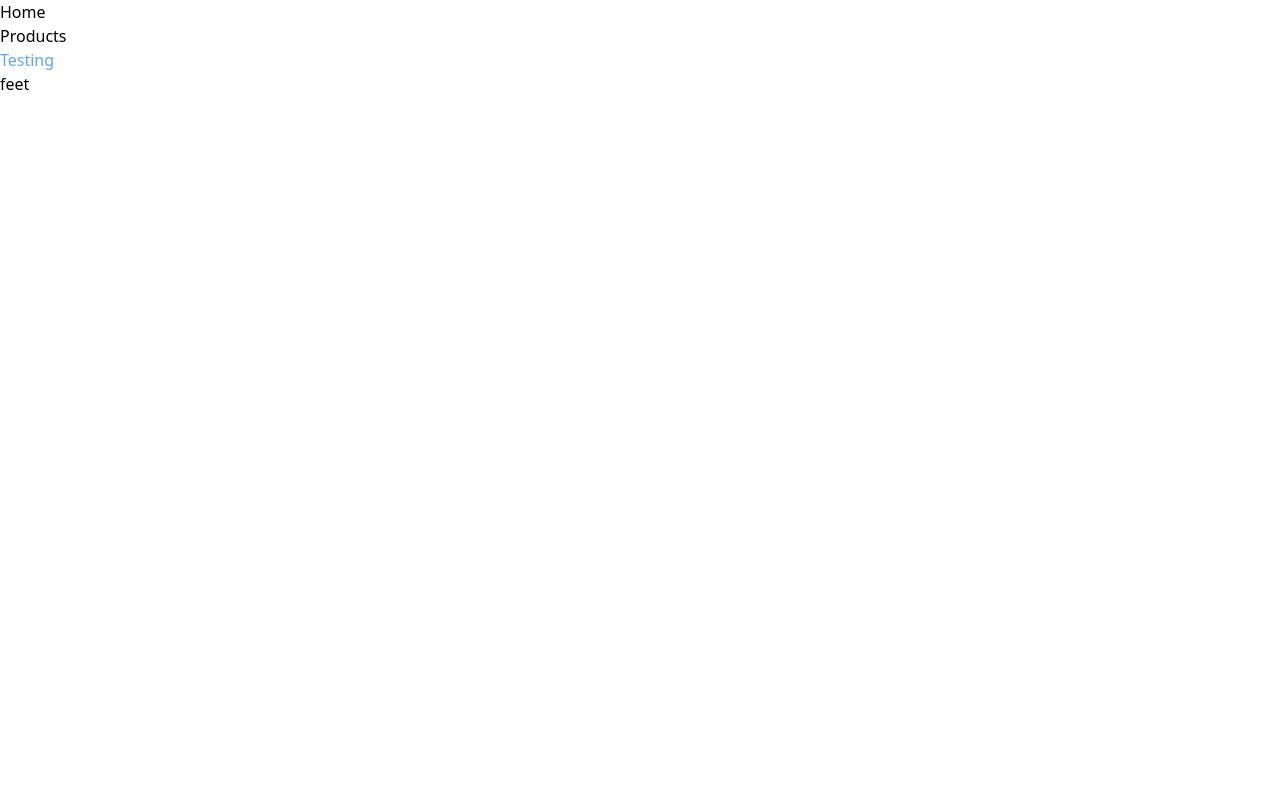
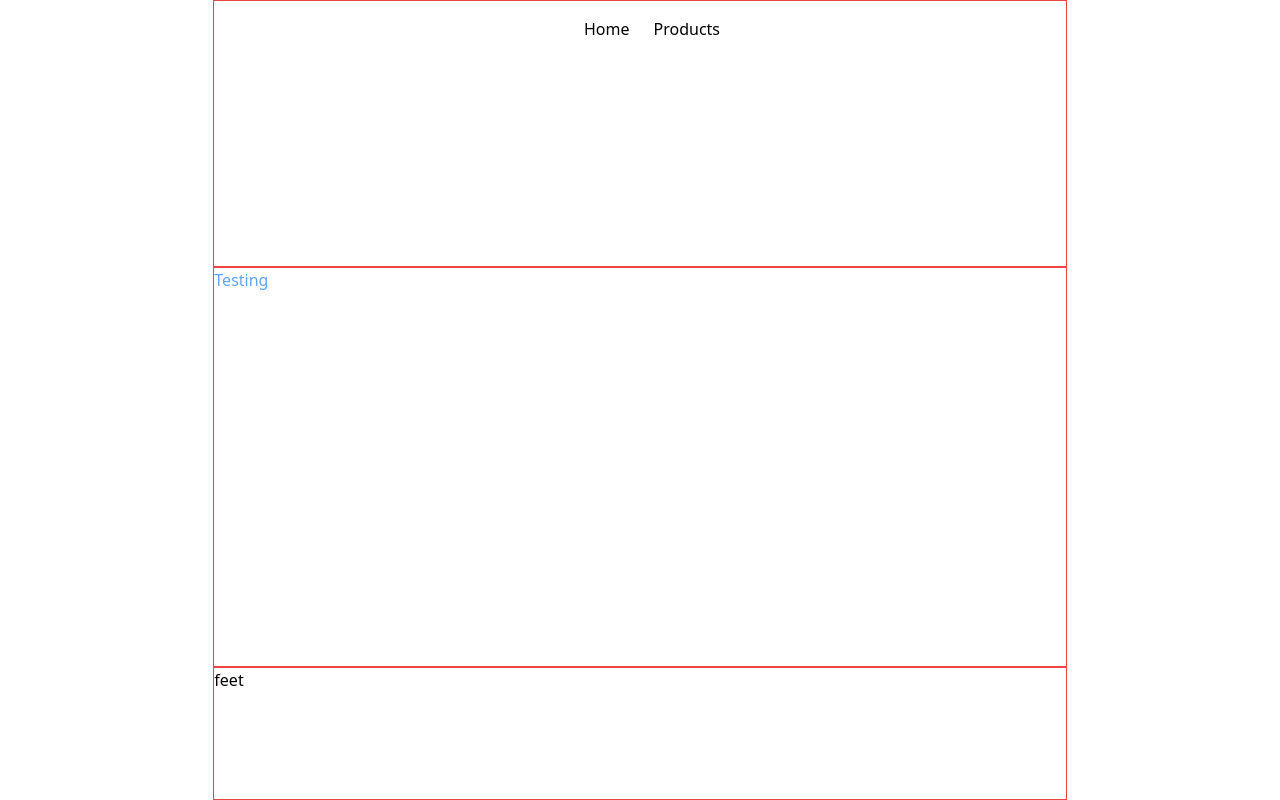
Before and after one commit to DanielOhn/Blossom-Eve, a Next.js app: page / in a window 1280 px wide. Built offline with nearby package versions, Linux system fonts and the light colour scheme.

Commit message:
Add classes to each component.  Made a basic, placeholder layout for website.

```diff
--- a/components/Layout/Footer.tsx
+++ b/components/Layout/Footer.tsx
@@ -1,5 +1,7 @@
 function Footer() {
-  return <footer>feet</footer>
+  return (
+    <footer className="m-auto w-full h-1/6 border border-red-500">feet</footer>
+  )
 }
 
 export default Footer
--- a/components/Layout/Layout.tsx
+++ b/components/Layout/Layout.tsx
@@ -4,15 +4,17 @@ import Head from "next/head"
 
 function Layout(props) {
   return (
-    <>
+    <div className="w-4/6 h-screen m-auto flex flex-col">
       <Head>
         <title>Blossom By Eve</title>
         <link rel="icon" href="/favicon.ico" />
       </Head>
       <Navbar />
-      {props.children}
+      <main className="m-auto w-full h-3/6 border border-red-500">
+        {props.children}
+      </main>
       <Footer />
-    </>
+    </div>
   )
 }
 
--- a/components/Layout/Navbar.tsx
+++ b/components/Layout/Navbar.tsx
@@ -2,10 +2,11 @@ import Link from "next/link"
 
 function Navbar() {
   return (
-    <ul>
+    <div className="m-auto p-4 h-2/6 w-full border border-red-500">
+      <ul className="flex flex-row flex-nowrap justify-center">
         <li>
           <Link href="/">
-          <a>Home</a>
+            <a className="p-6">Home</a>
           </Link>
         </li>
         <li>
@@ -14,6 +15,7 @@ function Navbar() {
           </Link>
         </li>
       </ul>
+    </div>
   )
 }
 
--- a/pages/index.tsx
+++ b/pages/index.tsx
@@ -1,7 +1,7 @@
 export default function Home() {
   return (
-    <main>
+    <>
       <h1 className="text-blue-400">Testing</h1>
-    </main>
+    </>
   )
 }
```
Lines whose indentation alone changed are shown as unchanged.
